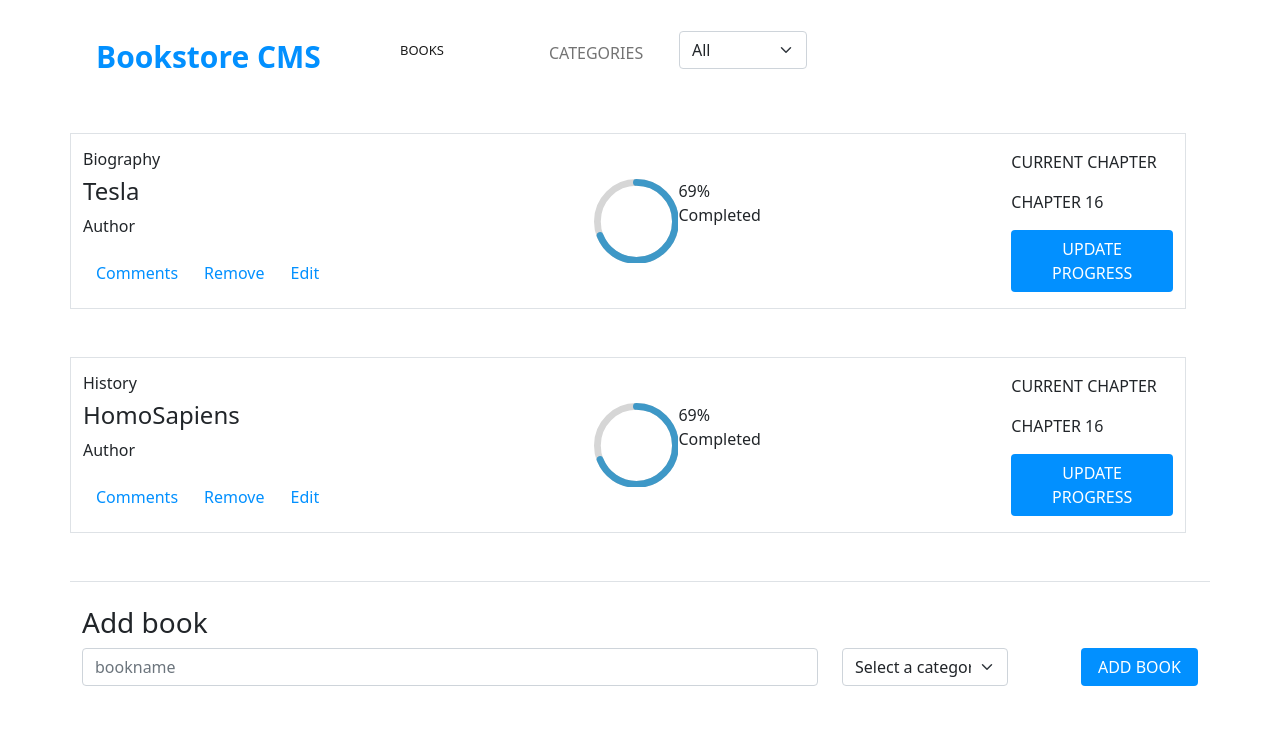
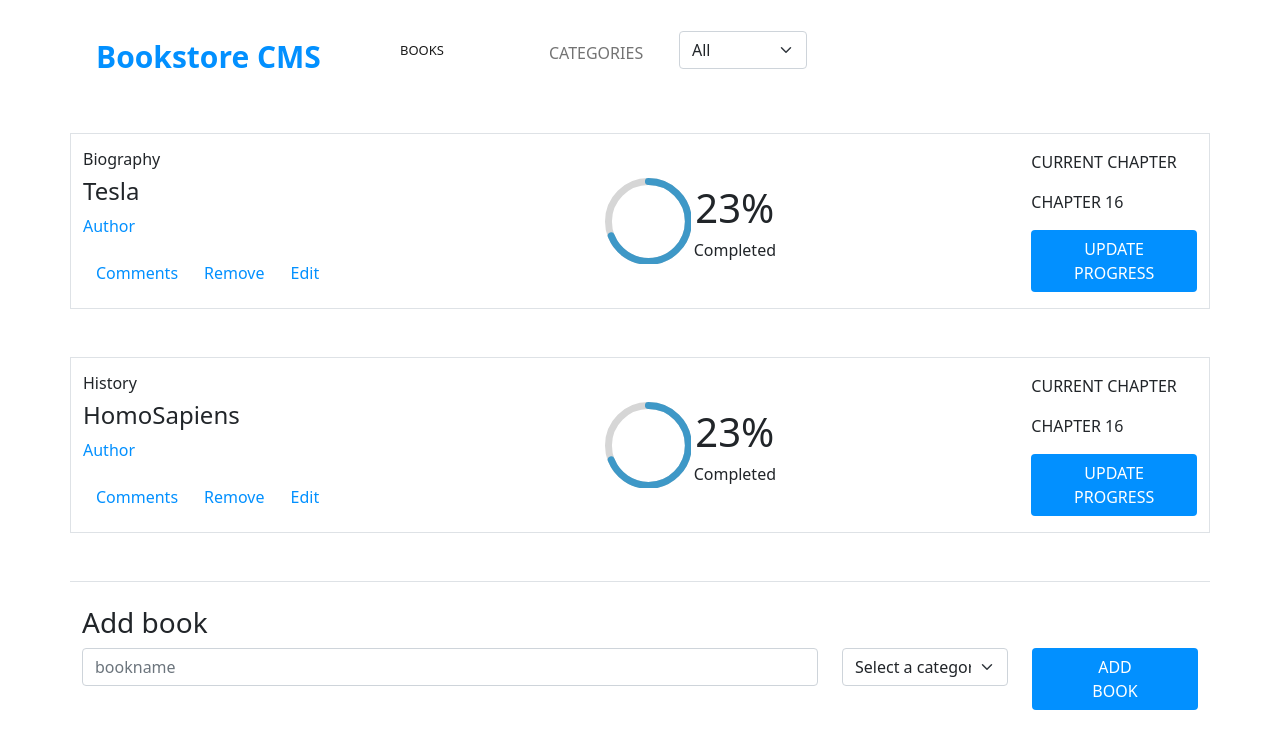
Before and after one commit to dibdas/bookstore, a React (Create React App) app: page / in a window 1280 px wide. Shown: the top 748 px of the page. Built offline with nearby package versions, Linux system fonts and the light colour scheme.

Commit message:
modified

```diff
--- a/src/components/Book.js
+++ b/src/components/Book.js
@@ -5,34 +5,34 @@ import { CircularProgressbar } from 'react-circular-progressbar';
 import 'react-bootstrap';
 
 const Book = ({ book, handleRemoveBook }) => (
-  <div className="row my-5 py-3 book justify-content-between align-items-center mt-3 bg-white border border-1 w-100">
-    <div className="col-4 d-flex flex-column align-items-start ">
-      <div className="d-flex flex-column align-items-start">
+  <div className="row my-5 py-3 book justify-content-between align-items-center mt-3 bg-white border border-1 ">
+    <div className="col-4 d-flex flex-column align-items-start pl-3">
+      <div className="d-flex flex-column align-items-start  ">
         <h6>{book.category}</h6>
         <h4>{book.title}</h4>
-        <p>Author</p>
+        <p style={{ color: '#0290ff' }}>Author</p>
       </div>
-      <div className=" boder border-1">
+      <div className=" ">
         <button style={{ color: '#0290ff' }} className="btn" type="button">Comments</button>
         <button style={{ color: '#0290ff' }} className="btn" type="button" onClick={() => handleRemoveBook(book)}>Remove</button>
         <button style={{ color: '#0290ff' }} className="btn" type="button">Edit</button>
       </div>
     </div>
-    <div className="col-3  ">
+    <div className="col-3">
       <div className="oval-2 d-flex ">
         <div className="circular col-4">
           <CircularProgressbar value={69} />
         </div>
-        <div className="ml-2 ">
-          <span className="text-percentage d-block">{`${69}%`}</span>
+        <div className="col-4 text-center d-flex flex-column align-items-center">
+          <span className="text-percentage d-block fs-1">{`${23}%`}</span>
           <span>Completed</span>
         </div>
       </div>
     </div>
-    <div className="col-2 d-flex flex-column align-items-start  ">
+    <div className="col-2 d-flex flex-column align-items-start ">
       <p className="chapter-current">CURRENT CHAPTER</p>
       <p>CHAPTER 16</p>
-      <button style={{ backgroundColor: '#0290ff', color: 'white' }} type="button" className="btn ">UPDATE PROGRESS</button>
+      <button style={{ backgroundColor: '#0290ff', color: 'white' }} type="button" className="btn w-100">UPDATE PROGRESS</button>
     </div>
   </div>
 );
--- a/src/containers/BooksForm.js
+++ b/src/containers/BooksForm.js
@@ -38,13 +38,13 @@ class BooksForm extends React.Component {
       const categories = ['Action', 'Biography', 'Horror', 'Kids', 'Learning', 'Sci-Fi'];
       const { title } = this.state;
       return (
-        <div className="container  border-top pt-4 mb-2 ">
+        <div className="container border-top pt-4 mb-2 ">
           <h3>Add book</h3>
           <div className="row d-flex justify-content-between ">
             <div className="col-8">
               <input value={title} onChange={(e) => this.handleTitleChange(e)} type="text" className="form-control col-3" placeholder="bookname" />
             </div>
-            <div className="col-2 ">
+            <div className="col-2">
               <select className="form-select col-3" id="category" onChange={(e) => this.handleCategoryChange(e)}>
                 <option value="select">Select a category</option>
                 {categories.map((value) => (
@@ -58,10 +58,11 @@ class BooksForm extends React.Component {
               </select>
             </div>
             <div className="col-2 d-flex align-items-center justify-content-end ">
-              <button style={{ backgroundColor: '#0290ff', color: 'white' }} onClick={this.handleSubmit} type="button" className=" px-3 btn ">ADD BOOK    </button>
+              <button style={{ backgroundColor: '#0290ff', color: 'white' }} onClick={this.handleSubmit} type="button" className=" px-5 btn ">ADD BOOK </button>
             </div>
           </div>
         </div>
+
       );
     }
 }
```
